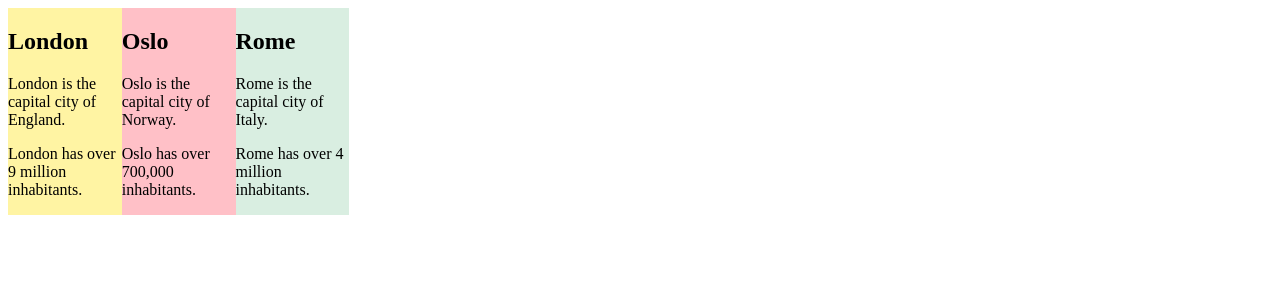
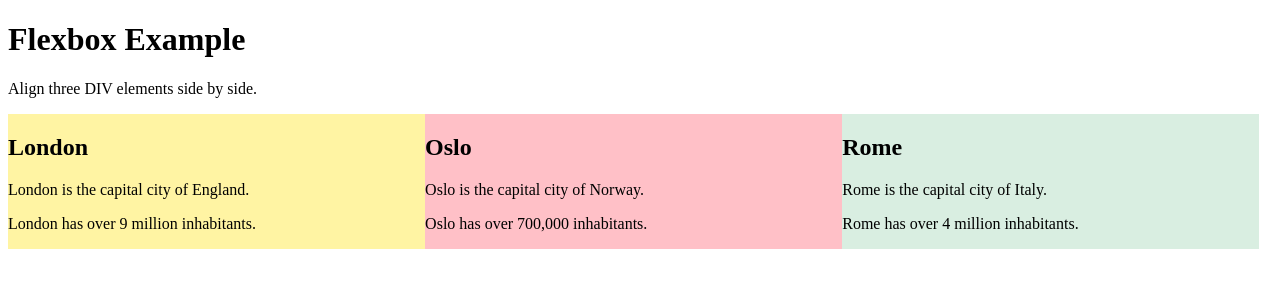
Before and after one commit to deep-ghotane/practice, a plain HTML site: page index.html in a window 1280 px wide. Drawn offline with Linux system fonts and the light colour scheme.

Commit message:
CSS Flexbox

```diff
--- a/index.html
+++ b/index.html
@@ -7,6 +7,10 @@
     <link rel="stylesheet" href="style.css" />
   </head>
   <body>
+    <h1>Flexbox Example</h1>
+
+    <p>Align three DIV elements side by side.</p>
+
     <div class="mycontainer">
       <div style="background-color: #fff4a3">
         <h2>London</h2>
--- a/style.css
+++ b/style.css
@@ -8,11 +8,20 @@
 
 /* Same can be achieved by: */
 
-.mycotainer {
+/* .mycotainer {
   width: 100%;
   overflow: auto;
 }
 div {
   width: 30%;
   float: left;
+} */
+
+/* CSS Flexbox */
+
+.mycontainer {
+  display: flex;
 }
+.mycontainer > div {
+  width: 33%;
+}
```
